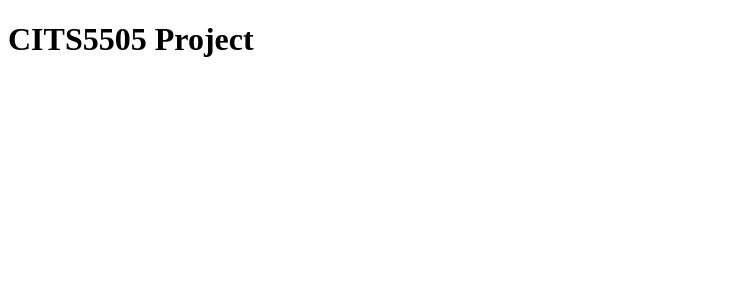
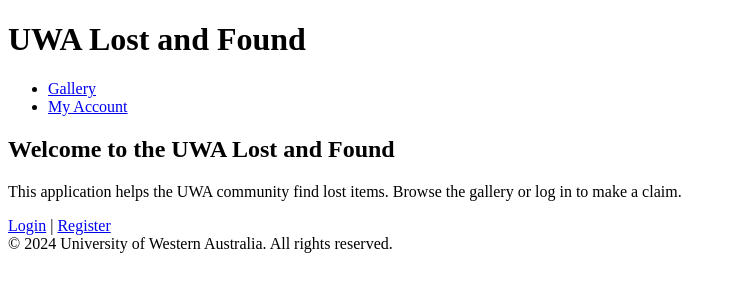
Before and after one commit to davidlinyh/CITS5505-project, a Flask app: page / in a window 1280 px wide. Shown: the top 300 px of the page, without its empty margins (0-736 px from the left). Run offline with Flask 3, Linux system fonts and the light colour scheme.

Commit message:
Updated routes.py and changed href for links. Added index page.

```diff
--- a/agileapp/app/routes.py
+++ b/agileapp/app/routes.py
@@ -20,3 +20,18 @@ def register():
         # Validate form data, create user, etc.
         return redirect(url_for('login'))  # Redirect to login after registration
     return render_template('register.html')
+
+@app.route('/gallery')
+def gallery():
+    return render_template('gallery.html')
+
+@app.route('/account')
+def account():
+    return render_template('account.html')
+
+@app.route('/manage-account', methods=['GET', 'POST'])
+def manage_account():
+    if request.method == 'POST':
+        # Process changes here
+        return redirect(url_for('account'))
+    return render_template('manage-account.html')
--- a/agileapp/app/templates/account.html
+++ b/agileapp/app/templates/account.html
@@ -12,14 +12,14 @@
             <div class="nav-menu">
                 <ul>
                     <li class="nav-menu-title">UWA Lost and Found</li>
-                    <li><a href="gallery.html">Gallery</a></li>
+                    <li><a href="/gallery">Gallery</a></li>
                     <li><a href="#">History</a></li>
                     <li>
                         <div class="dropdown">
                             <button class="dropbtn"><img src="" alt="Account Image"></button>
                             <div class="dropdown-content">
-                              <a href="account.html">View Profile</a>
-                              <a href="manage-account.html">Manage Account</a>
+                              <a href="/account">View Profile</a>
+                              <a href="/manage-account">Manage Account</a>
                               <a href="#">Sign Out</a>
                             </div>
                           </div>
--- a/agileapp/app/templates/gallery.html
+++ b/agileapp/app/templates/gallery.html
@@ -12,14 +12,14 @@
             <div class="nav-menu">
                 <ul>
                     <li class="nav-menu-title">UWA Lost and Found</li>
-                    <li><a href="gallery.html">Gallery</a></li>
+                    <li><a href="/gallery">Gallery</a></li>
                     <li><a href="#">History</a></li>
                     <li>
                         <div class="dropdown">
                             <button class="dropbtn"><img src="" alt="Account Image"></button>
                             <div class="dropdown-content">
-                              <a href="account.html">View Profile</a>
-                              <a href="manage-account.html">Manage Account</a>
+                              <a href="/account">View Profile</a>
+                              <a href="/manage-account>Manage Account</a>
                               <a href="#">Sign Out</a>
                             </div>
                           </div>
--- a/agileapp/app/templates/index.html
+++ b/agileapp/app/templates/index.html
@@ -3,9 +3,25 @@
 <head>
     <meta charset="UTF-8">
     <meta name="viewport" content="width=device-width, initial-scale=1.0">
-    <title>CITS5505 Project</title>
+    <title>UWA Lost and Found</title>
 </head>
 <body>
-    <h1>CITS5505 Project</h1>
+    <header>
+        <h1>UWA Lost and Found</h1>
+        <nav class="navbar">
+            <ul>
+                <li><a href="/gallery">Gallery</a></li>
+                <li><a href="/account">My Account</a></li>
+            </ul>
+        </nav>
+    </header>
+    <main>
+        <h2>Welcome to the UWA Lost and Found</h2>
+        <p>This application helps the UWA community find lost items. Browse the gallery or log in to make a claim.</p>
+        <a href="/login">Login</a> | <a href="/register">Register</a>
+    </main>
+    <footer>
+        © 2024 University of Western Australia. All rights reserved.
+    </footer>
 </body>
 </html>
--- a/agileapp/app/templates/manage-account.html
+++ b/agileapp/app/templates/manage-account.html
@@ -12,14 +12,14 @@
             <div class="nav-menu">
                 <ul>
                     <li class="nav-menu-title">UWA Lost and Found</li>
-                    <li><a href="gallery.html">Gallery</a></li>
+                    <li><a href="/gallery">Gallery</a></li>
                     <li><a href="#">History</a></li>
                     <li>
                         <div class="dropdown">
                             <button class="dropbtn"><img src="" alt="Account Image"></button>
                             <div class="dropdown-content">
-                              <a href="account.html">View Profile</a>
-                              <a href="manage-account.html">Manage Account</a>
+                              <a href="/account">View Profile</a>
+                              <a href="/manage-account">Manage Account</a>
                               <a href="#">Sign Out</a>
                             </div>
                           </div>
```
